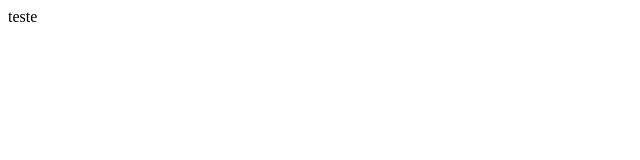
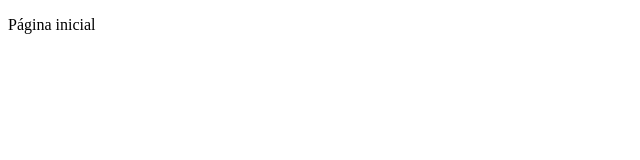
Before and after one commit to Joice-Araujo/telas_api, a React (Create React App) app: page /pagina-inicial in a window 1280 px wide. Shown: the top 160 px of the page, without its empty margins (0-640 px from the left). Built offline with nearby package versions, Linux system fonts and the light colour scheme.

Commit message:
configuração de páginas para rotas

```diff
--- a/package.json
+++ b/package.json
@@ -12,6 +12,7 @@
     "@types/react-dom": "^18.2.7",
     "react": "^18.2.0",
     "react-dom": "^18.2.0",
+    "react-router-dom": "^6.16.0",
     "react-scripts": "5.0.1",
     "typescript": "^4.9.5",
     "web-vitals": "^2.1.4"
--- a/src/App.tsx
+++ b/src/App.tsx
@@ -1,10 +1,15 @@
-
+import {BrowserRouter} from "react-router-dom"
+import { AppRoutes } from "./routes/Routes";
 
 
 
  export const  App = () => {
   return (
-    <div>teste</div>
+    <BrowserRouter>
+
+    <AppRoutes/>
+
+    </BrowserRouter>
 
   );
 }
--- a/src/routes/Routes.tsx
+++ b/src/routes/Routes.tsx
@@ -1 +1,15 @@
-export {};
+import { Routes, Route, Navigate } from "react-router-dom";
+
+
+export  const AppRoutes= () =>{
+
+    return(
+        <Routes>
+            <Route path="/pagina-inicial" element={<p>Página inicial</p>}/>
+
+            <Route path="*" element={<Navigate to="/pagina-inicial"/>}/>
+
+        </Routes>
+
+    );
+};
```
Also changed, not shown: 1 other file (tests, documents, lock files or other folders).
